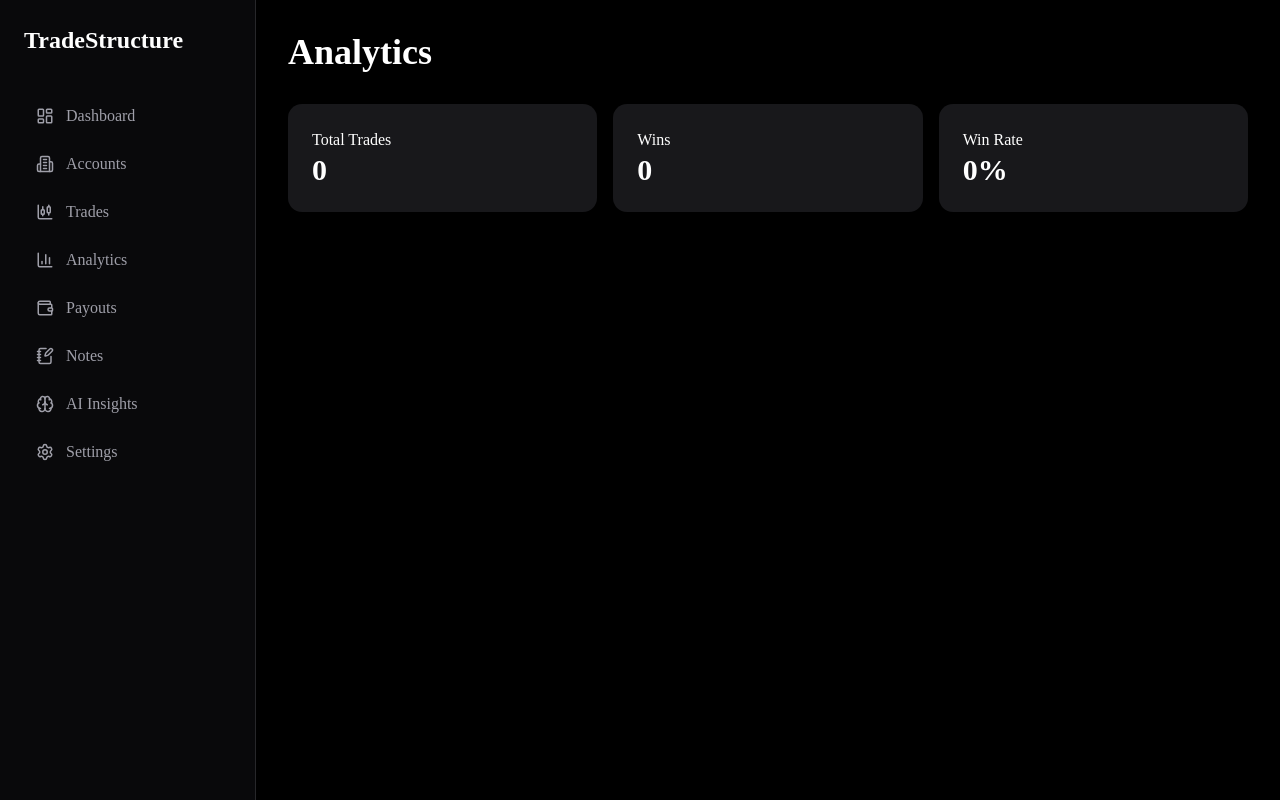
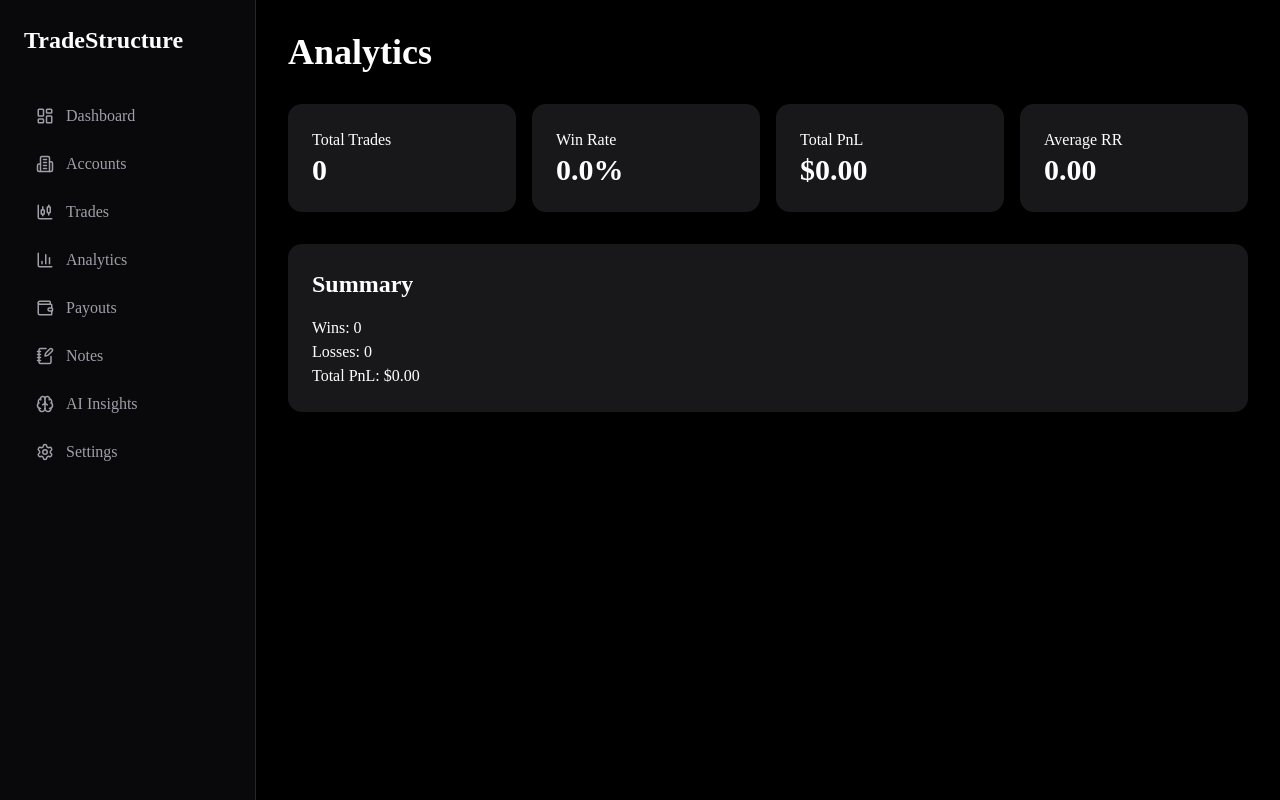
Before and after one commit to sam808201010-oss/TradingJournal, a Next.js app: page /analytics in a window 1280 px wide. Built offline with nearby package versions, Linux system fonts and the light colour scheme; no server answers; the database is empty.

Commit message:
Add analytics dashboard

```diff
--- a/app/analytics/page.tsx
+++ b/app/analytics/page.tsx
@@ -4,50 +4,85 @@ import { prisma } from "@/lib/prisma";
 export default async function AnalyticsPage() {
   const trades = await prisma.trade.findMany();
 
+  const totalTrades = trades.length;
+
   const wins = trades.filter(
-    (t) => t.result === "Win"
+    (trade) => trade.result === "Win"
   ).length;
 
   const losses = trades.filter(
-    (t) => t.result === "Loss"
+    (trade) => trade.result === "Loss"
   ).length;
 
   const winRate =
+    totalTrades > 0
+      ? (wins / totalTrades) * 100
+      : 0;
+
+  const totalPnL = trades.reduce(
+    (sum, trade) => sum + (trade.pnl || 0),
+    0
+  );
+
+  const avgRR =
     trades.length > 0
-      ? ((wins / trades.length) * 100).toFixed(1)
-      : "0";
+      ? trades.reduce(
+          (sum, trade) => sum + (trade.rr || 0),
+          0
+        ) / trades.length
+      : 0;
 
   return (
     <main className="bg-black text-white min-h-screen flex">
       <Sidebar />
 
       <section className="flex-1 p-8">
-        <h1 className="text-4xl font-bold mb-8">
+        <h1 className="text-4xl font-bold">
           Analytics
         </h1>
 
-        <div className="grid grid-cols-3 gap-4">
+        <div className="grid grid-cols-4 gap-4 mt-8">
+
           <div className="bg-zinc-900 p-6 rounded-xl">
-            <h3>Total Trades</h3>
-            <p className="text-3xl font-bold">
-              {trades.length}
-            </p>
+            <p>Total Trades</p>
+            <h2 className="text-3xl font-bold">
+              {totalTrades}
+            </h2>
           </div>
 
           <div className="bg-zinc-900 p-6 rounded-xl">
-            <h3>Wins</h3>
-            <p className="text-3xl font-bold">
-              {wins}
-            </p>
+            <p>Win Rate</p>
+            <h2 className="text-3xl font-bold">
+              {winRate.toFixed(1)}%
+            </h2>
           </div>
 
           <div className="bg-zinc-900 p-6 rounded-xl">
-            <h3>Win Rate</h3>
-            <p className="text-3xl font-bold">
-              {winRate}%
-            </p>
+            <p>Total PnL</p>
+            <h2 className="text-3xl font-bold">
+              ${totalPnL.toFixed(2)}
+            </h2>
           </div>
+
+          <div className="bg-zinc-900 p-6 rounded-xl">
+            <p>Average RR</p>
+            <h2 className="text-3xl font-bold">
+              {avgRR.toFixed(2)}
+            </h2>
+          </div>
+
         </div>
+
+        <div className="bg-zinc-900 rounded-xl p-6 mt-8">
+          <h2 className="text-2xl font-bold mb-4">
+            Summary
+          </h2>
+
+          <p>Wins: {wins}</p>
+          <p>Losses: {losses}</p>
+          <p>Total PnL: ${totalPnL.toFixed(2)}</p>
+        </div>
+
       </section>
     </main>
   );
--- a/package.json
+++ b/package.json
@@ -18,6 +18,7 @@
     "radix-ui": "^1.6.0",
     "react": "19.2.4",
     "react-dom": "19.2.4",
+    "recharts": "^3.8.1",
     "shadcn": "^4.11.0",
     "tailwind-merge": "^3.6.0",
     "tw-animate-css": "^1.4.0"
```
Also changed, not shown: 1 other file (tests, documents, lock files or other folders).
